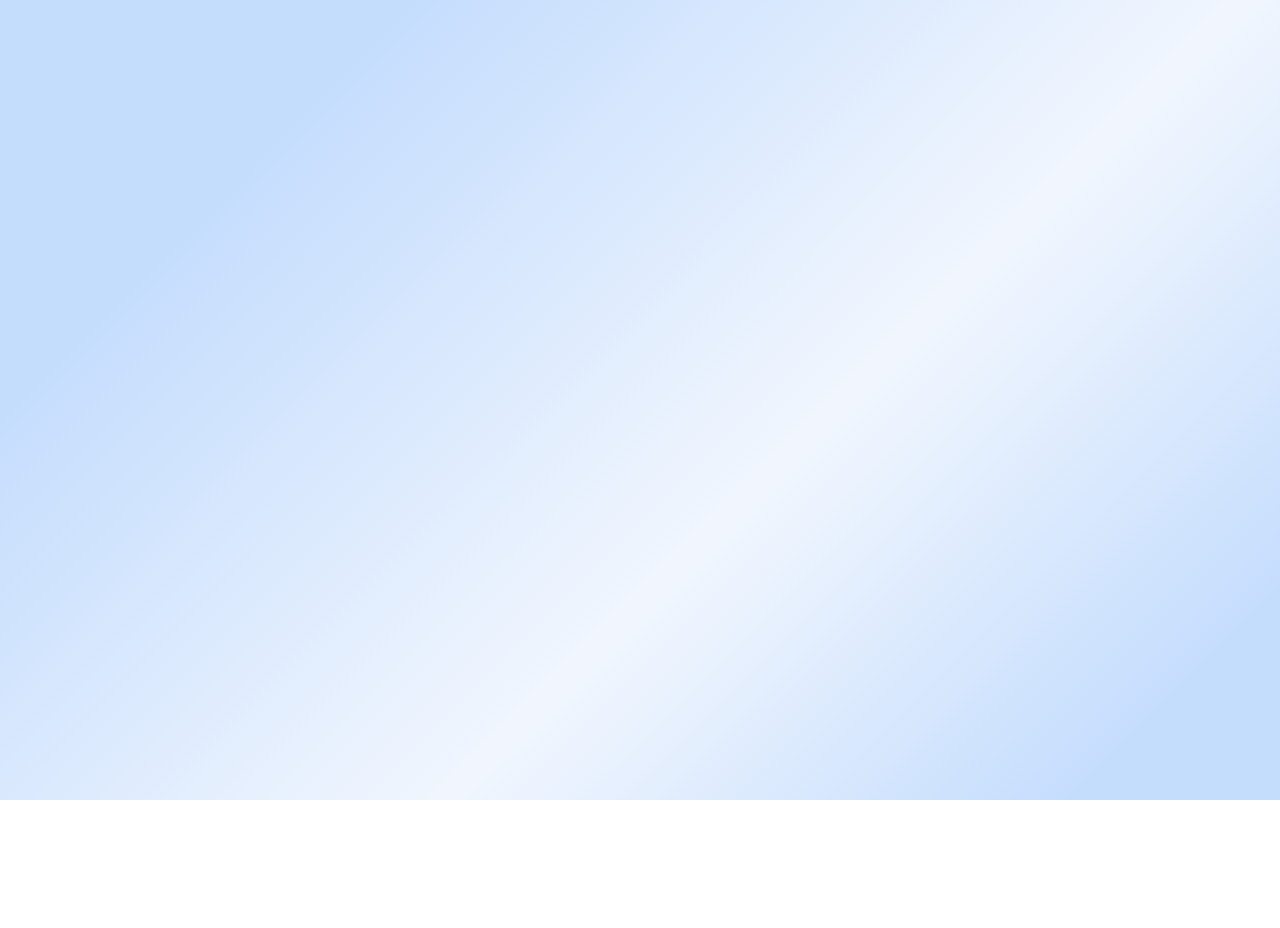
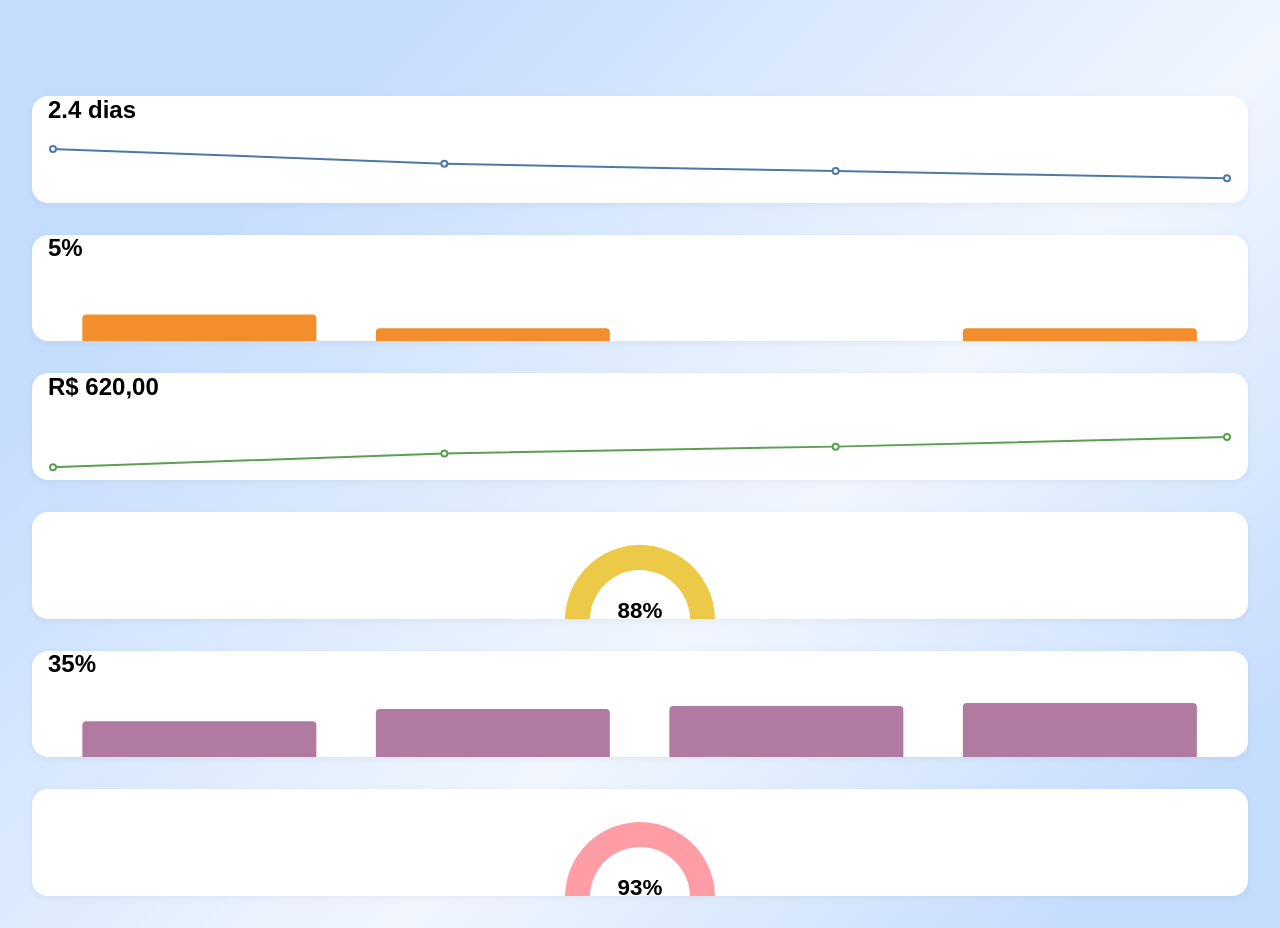
Before and after one commit to Luw17/Eniwhere-web, a React (Vite) app: page /analytics in a window 1280 px wide. Before the commit this address had no page. Before the commit the page ends 800 px from the top, so only its background shows below. Built offline with nearby package versions, Linux system fonts and the light colour scheme.

Commit message:
adding features

```diff
--- a/src/App.tsx
+++ b/src/App.tsx
@@ -6,6 +6,7 @@ import Sidebar from "./components/Sidebar/Sidebar";
 import styles from "./App.module.css";
 import HomePage from "./pages/HomePage/HomePage";
 import LoginPage from "./pages/LoginPage/LoginPage";
+import AnalyticsPage from "./pages/AnalyticsPage/AnalyticsPage";
 
 function App() {
   const [isAuthenticated, setIsAuthenticated] = useState(false);
@@ -53,6 +54,8 @@ function App() {
                   isAuthenticated ? <HomePage /> : <Navigate to="/" />
                 }
               />
+
+              <Route path="/analytics" element={<AnalyticsPage />} />
             </Routes>
           </main>
         </div>
--- /dev/null
+++ b/src/components/KpiCard/KpiCard.module.css
@@ -0,0 +1,42 @@
+.card {
+  background: white;
+  border-radius: 16px;
+  padding: 1rem;
+  box-shadow: 0 2px 8px rgba(0, 0, 0, 0.05);
+  overflow: hidden;
+  display: flex;
+  flex-direction: column;
+  justify-content: center;
+}
+
+.pieWrapper {
+  position: relative;
+  width: 100%;
+  height: 180px;
+}
+
+.centerOverlay {
+  position: absolute;
+  top: 50%;
+  left: 50%;
+  transform: translate(-50%, -50%);
+  text-align: center;
+  pointer-events: none;
+}
+
+.centerOverlay h4 {
+  font-size: 0.9rem;
+  margin: 0;
+  color: #555;
+}
+
+.centerOverlay h2 {
+  margin: 0.2rem 0;
+  font-size: 1.4rem;
+  font-weight: bold;
+}
+
+.subLabel {
+  font-size: 0.75rem;
+  color: #999;
+}
--- /dev/null
+++ b/src/components/KpiCard/KpiCard.tsx
@@ -0,0 +1,89 @@
+// src/components/KpiCard/KpiCard.tsx
+import styles from './KpiCard.module.css';
+import {
+  LineChart, Line,
+  BarChart, Bar,
+  PieChart, Pie, Cell,
+  ResponsiveContainer,
+  Tooltip,
+  XAxis,
+  YAxis
+} from 'recharts';
+
+interface DataPoint {
+  name: string;
+  value: number;
+}
+
+interface KpiCardProps {
+  title: string;
+  value: string;
+  type: "line" | "bar" | "pie";
+  data: DataPoint[];
+  color?: string;
+}
+
+export default function KpiCard({ title, value, type, data, color = "#8884d8" }: KpiCardProps) {
+  const total = data.reduce((sum, item) => sum + item.value, 0);
+
+  return (
+    <div className={styles.card}>
+      <div className={styles.content}>
+        <h4 className={styles.title}>{title}</h4>
+        <h2 className={styles.value}>{value}</h2>
+        <div className={styles.chart}>
+          {type === "line" && (
+            <ResponsiveContainer width="100%" height={120}>
+              <LineChart data={data}>
+                <Line type="monotone" dataKey="value" stroke={color} strokeWidth={2} />
+                <XAxis dataKey="name" hide />
+                <YAxis hide />
+                <Tooltip />
+              </LineChart>
+            </ResponsiveContainer>
+          )}
+
+          {type === "bar" && (
+            <ResponsiveContainer width="100%" height={120}>
+              <BarChart data={data}>
+                <Bar dataKey="value" fill={color} radius={[4, 4, 0, 0]} />
+                <XAxis dataKey="name" hide />
+                <YAxis hide />
+                <Tooltip />
+              </BarChart>
+            </ResponsiveContainer>
+          )}
+
+{type === "pie" && (
+  <div className={styles.pieWrapper}>
+    <ResponsiveContainer width="100%" height={180}>
+      <PieChart>
+        <Pie
+          data={data}
+          dataKey="value"
+          nameKey="name"
+          cx="50%"
+          cy="50%"
+          innerRadius={50}
+          outerRadius={75}
+          fill={color}
+          stroke="none"
+        >
+          {data.map((_, index) => (
+            <Cell key={`cell-${index}`} fill={index === 0 ? color : "#eee"} />
+          ))}
+        </Pie>
+        <Tooltip />
+      </PieChart>
+    </ResponsiveContainer>
+    <div className={styles.centerOverlay}>
+      <h2 className={styles.value}>{value}</h2>
+      <span className={styles.subLabel}>{total} ordens</span>
+    </div>
+  </div>
+)}
+        </div>
+      </div>
+    </div>
+  );
+}
--- a/src/components/Sidebar/Sidebar.tsx
+++ b/src/components/Sidebar/Sidebar.tsx
@@ -1,5 +1,6 @@
 // src/components/Sidebar/Sidebar.tsx
 import { FiX } from "react-icons/fi";
+import { useNavigate } from "react-router-dom"; // Importando o hook useNavigate
 import styles from "./Sidebar.module.css";
 
 type SidebarProps = {
@@ -8,6 +9,18 @@ type SidebarProps = {
 };
 
 export default function Sidebar({ isOpen, onClose }: SidebarProps) {
+  const navigate = useNavigate(); // Hook de navegação
+
+  // Função para redirecionar ao clicar no logo
+  const handleLogoClick = () => {
+    navigate("/"); // Redireciona para a página inicial
+  };
+
+  // Função para redirecionar ao clicar no botão Analytics
+  const handleAnalyticsClick = () => {
+    navigate("/analytics"); // Redireciona para a página de Analytics
+  };
+
   return (
     <aside className={`${styles.sidebar} ${isOpen ? styles.sidebarOpen : ""}`}>
       {/* Botão de fechar */}
@@ -15,7 +28,13 @@ export default function Sidebar({ isOpen, onClose }: SidebarProps) {
         <FiX size={20} />
       </button>
 
-      <img src="../src/assets/logoeniwhere.svg" alt="Logo" className={styles.logo} />
+      {/* Logo com clique para navegação */}
+      <img
+        src="../src/assets/logoeniwhere.svg"
+        alt="Logo"
+        className={styles.logo}
+        onClick={handleLogoClick} // Usando a função de navegação
+      />
 
       <button className={styles.createOrder}>Criar ordem</button>
 
@@ -28,7 +47,10 @@ export default function Sidebar({ isOpen, onClose }: SidebarProps) {
 
       <div className={styles.plusFunctions}>
         <span className={styles.plusTitle}>Funções PLUS</span>
-        <button className={styles.analytics}>Analitics</button>
+        {/* Botão Analytics que agora redireciona para a rota /analytics */}
+        <button className={styles.analytics} onClick={handleAnalyticsClick}>
+          Analytics
+        </button>
         <button className={styles.entime}>Enitime</button>
       </div>
     </aside>
--- a/src/index.css
+++ b/src/index.css
@@ -1,7 +1,7 @@
 /* Garante que a altura da tela seja herdada corretamente */
 html,
 body {
-  height: 100%;
+  height: fit-content;
   margin: 0;
   padding: 0;
   font-family: Arial, sans-serif;
--- /dev/null
+++ b/src/pages/AnalyticsPage/AnalyticsPage.module.css
@@ -0,0 +1,60 @@
+/* src/components/KpiCard/KpiCard.module.css */
+.container {
+  display: grid;
+  grid-template-columns: repeat(auto-fit, minmax(600px, 1fr));
+  gap: 2rem;
+  padding: 2rem;
+  padding-top: 6rem;
+  height: 100vh;
+  background-color: gradient(135deg, #c5ddfd 20%, #f1f6fe 60%, #c5ddfd 90%);
+}
+
+.title {
+  font-size: 1.8rem;
+  font-weight: bold;
+  margin-bottom: 1.5rem;
+  color: #111d2c;
+}
+
+
+.grid {
+  display: grid;
+  grid-template-columns: repeat(3, 1fr); /* 👈 Exatamente 3 colunas */
+  gap: 1rem;
+  margin-top: 2rem;
+}
+
+
+.card {
+  background: white;
+  border-radius: 20px;
+  padding: 1.5rem;
+  box-shadow: 0 6px 16px rgba(0, 0, 0, 0.1);
+  transition: box-shadow 0.3s ease;
+  display: flex;
+  flex-direction: column;
+  justify-content: space-between;
+  min-height: 160px;
+}
+
+.card:hover {
+  box-shadow: 0 8px 24px rgba(0, 0, 0, 0.15);
+}
+
+.header {
+  font-size: 1.1rem;
+  font-weight: 600;
+  margin-bottom: 0.5rem;
+  color: #333;
+}
+
+.value {
+  font-size: 2rem;
+  font-weight: 700;
+  color: #007acc;
+  margin-bottom: 0.5rem;
+}
+
+.content {
+  flex: 1;
+}
--- /dev/null
+++ b/src/pages/AnalyticsPage/AnalyticsPage.tsx
@@ -0,0 +1,105 @@
+import KpiCard from "../../components/KpiCard/KpiCard";
+import styles from "./AnalyticsPage.module.css";
+
+type KpiType = "line" | "bar" | "pie";
+
+interface DataPoint {
+  name: string;
+  value: number;
+}
+
+interface Kpi {
+  title: string;
+  value: string;
+  type: KpiType;
+  color?: string;
+  data: DataPoint[];
+}
+
+const kpis: Kpi[] = [
+  {
+    title: "Lead Time de Serviço",
+    value: "2.4 dias",
+    type: "line",
+    color: "#4E79A7",
+    data: [
+      { name: "Jan", value: 3 },
+      { name: "Fev", value: 2.6 },
+      { name: "Mar", value: 2.4 },
+      { name: "Abr", value: 2.2 },
+    ],
+  },
+  {
+    title: "Retrabalho",
+    value: "5%",
+    type: "bar",
+    color: "#F28E2B",
+    data: [
+      { name: "Jan", value: 6 },
+      { name: "Fev", value: 5 },
+      { name: "Mar", value: 4 },
+      { name: "Abr", value: 5 },
+    ],
+  },
+  {
+    title: "Faturamento Médio",
+    value: "R$ 620,00",
+    type: "line",
+    color: "#59A14F",
+    data: [
+      { name: "Jan", value: 500 },
+      { name: "Fev", value: 600 },
+      { name: "Mar", value: 650 },
+      { name: "Abr", value: 720 },
+    ],
+  },
+  {
+    title: "Taxa de Fidelização",
+    value: "88%",
+    type: "pie",
+    color: "#EDC948",
+    data: [
+      { name: "Fidelizados", value: 88 },
+      { name: "Não fidelizados", value: 12 },
+    ],
+  },
+  {
+    title: "Taxa de Conversão",
+    value: "35%",
+    type: "bar",
+    color: "#B07AA1",
+    data: [
+      { name: "Jan", value: 30 },
+      { name: "Fev", value: 34 },
+      { name: "Mar", value: 35 },
+      { name: "Abr", value: 36 },
+    ],
+  },
+  {
+    title: "Pesquisa de Satisfação",
+    value: "93%",
+    type: "pie",
+    color: "#FF9DA7",
+    data: [
+      { name: "Satisfeitos", value: 93 },
+      { name: "Insatisfeitos", value: 7 },
+    ],
+  },
+];
+
+export default function AnalyticsPage() {
+  return (
+    <div className={styles.container}>
+      {kpis.map((kpi, index) => (
+        <KpiCard
+          key={index}
+          title={kpi.title}
+          value={kpi.value}
+          type={kpi.type}
+          data={kpi.data}
+          color={kpi.color}
+        />
+      ))}
+    </div>
+  );
+}
```
Also changed, not shown: package.json (+4 -3 lines), 1 other file (tests, documents, lock files or other folders).
